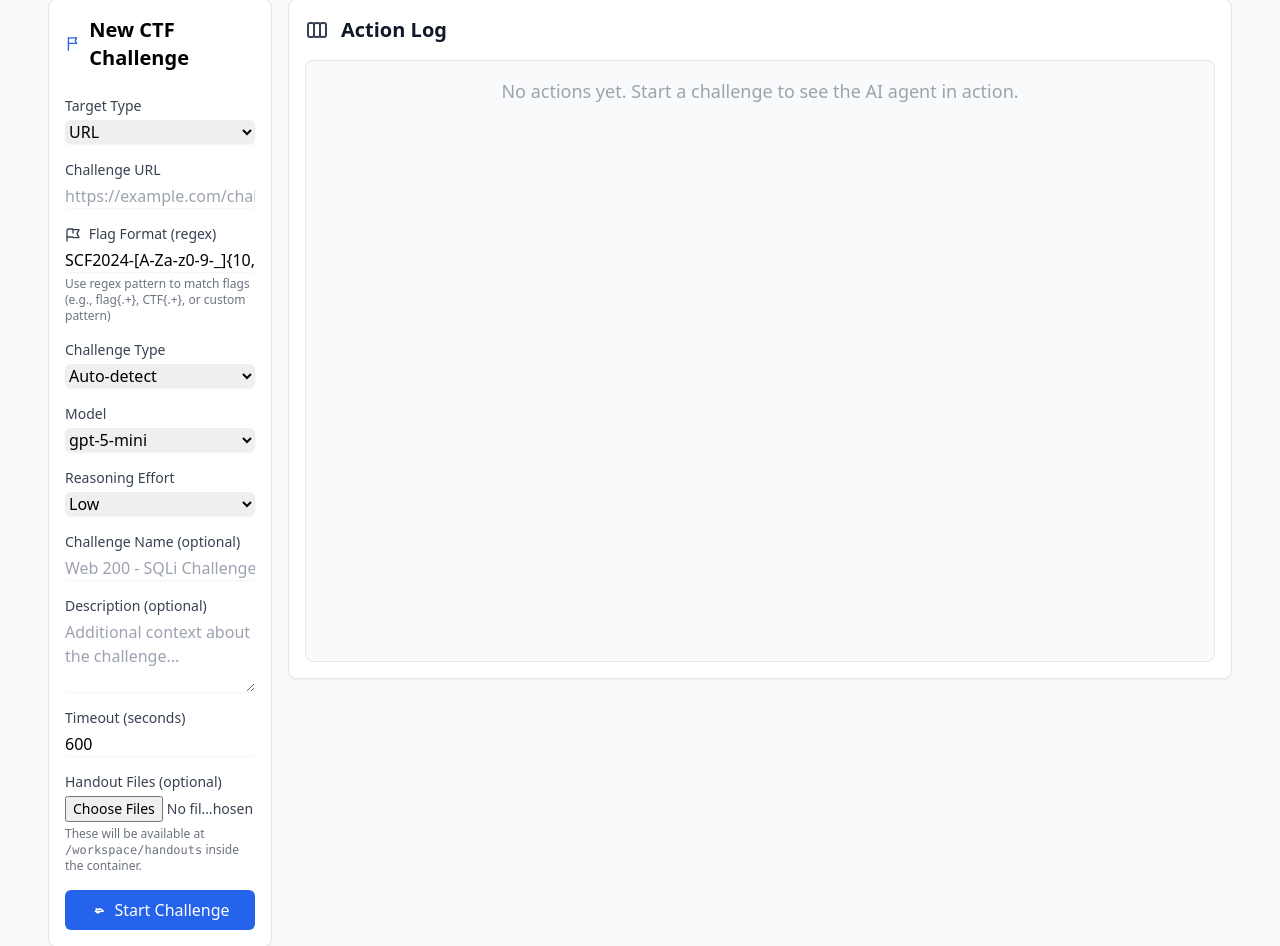
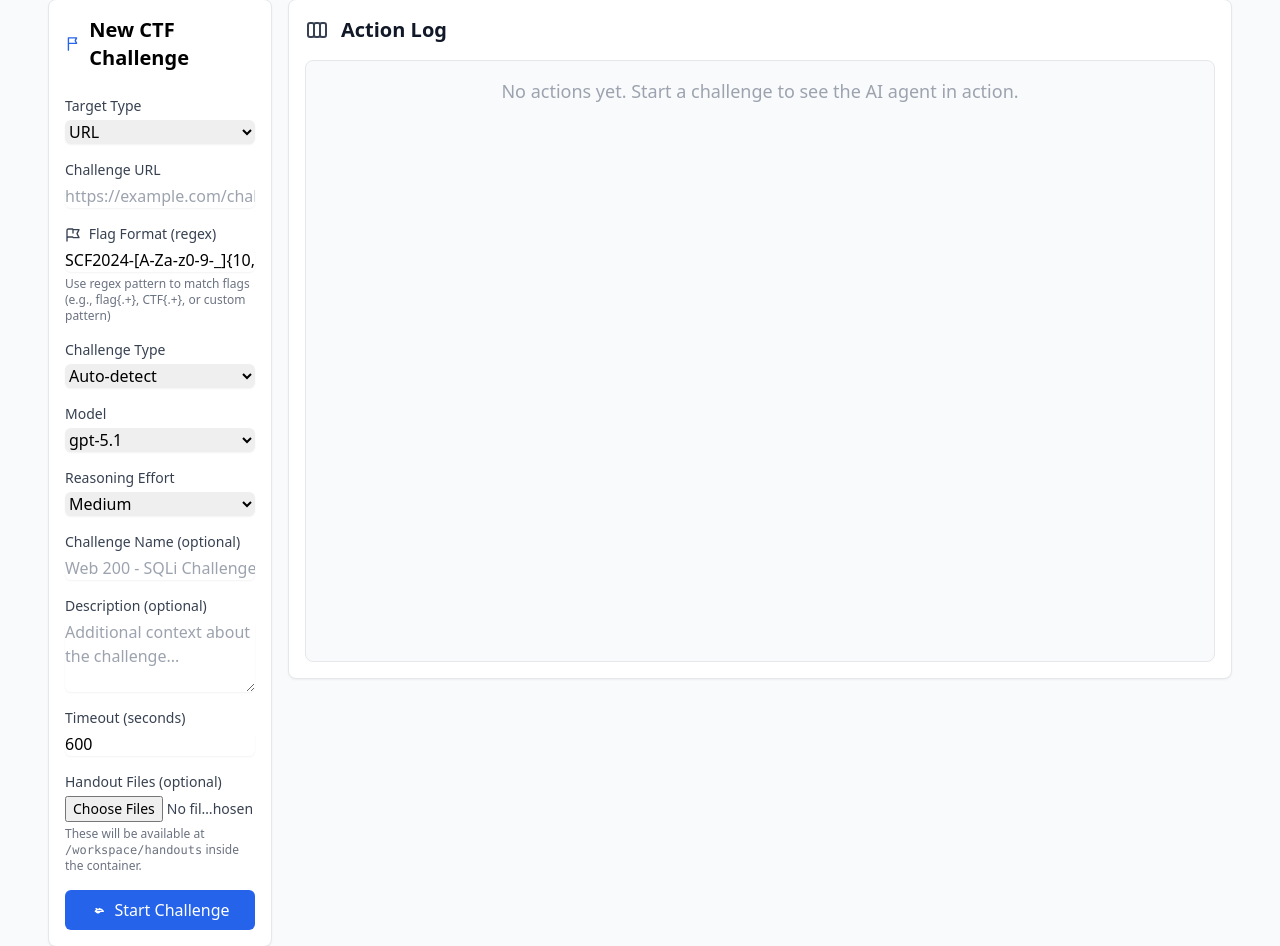
Before and after one commit to arulagrawal/CTFAgent, a FastAPI app: page / in a window 1280 px wide. Shown: the part 182-1128 px from the top of the page. Run offline with FastAPI, Linux system fonts and the light colour scheme; parts of the project's set-up code (start-up, migrations or seed data) failed here and were passed over; some libraries are stand-ins or nearby versions.

Commit message:
make the default gpt5.1 with medium reasoning

```diff
--- a/backend/ai_agent.py
+++ b/backend/ai_agent.py
@@ -33,7 +33,7 @@ class SingleCommand(BaseModel):
 
 
 class CTFAgent:
-    def __init__(self, openai_api_key: str, model: str = "gpt-5-mini"):
+    def __init__(self, openai_api_key: str, model: str = "gpt-5.1"):
         # Validate and normalize model name
         if not is_valid_model(model):
             available_models = ", ".join(get_available_models().keys())
@@ -72,7 +72,7 @@ class CTFAgent:
             challenge_name=challenge_name.strip() if challenge_name else None,
         )
         session.set_reasoning_effort(
-            reasoning_effort, REASONING_EFFORT_CHOICES, REASONING_EFFORT_CHOICES[0]
+            reasoning_effort, REASONING_EFFORT_CHOICES, REASONING_EFFORT_CHOICES[1]
         )
         session.set_deadline(timeout_seconds)
         session.set_handouts(uploaded_files or [])
--- a/backend/templates/index.html
+++ b/backend/templates/index.html
@@ -125,9 +125,9 @@
                     <label for="model" class="block text-sm font-medium text-gray-700 mb-1">Model</label>
                     <select id="model" name="model"
                             class="block w-full rounded-md border-gray-300 shadow-sm focus:border-primary-500 focus:ring-primary-500">
-                        <option value="gpt-5-mini" selected>gpt-5-mini</option>
+                        <option value="gpt-5-mini">gpt-5-mini</option>
                         <option value="gpt-5">gpt-5</option>
-                        <option value="gpt-5.1">gpt-5.1</option>
+                        <option value="gpt-5.1" selected>gpt-5.1</option>
                     </select>
                 </div>
 
@@ -135,8 +135,8 @@
                     <label for="reasoning_effort" class="block text-sm font-medium text-gray-700 mb-1">Reasoning Effort</label>
                     <select id="reasoning_effort" name="reasoning_effort"
                             class="block w-full rounded-md border-gray-300 shadow-sm focus:border-primary-500 focus:ring-primary-500">
-                        <option value="low" selected>Low</option>
-                        <option value="medium">Medium</option>
+                        <option value="low">Low</option>
+                        <option value="medium" selected>Medium</option>
                         <option value="high">High</option>
                     </select>
                 </div>
```
